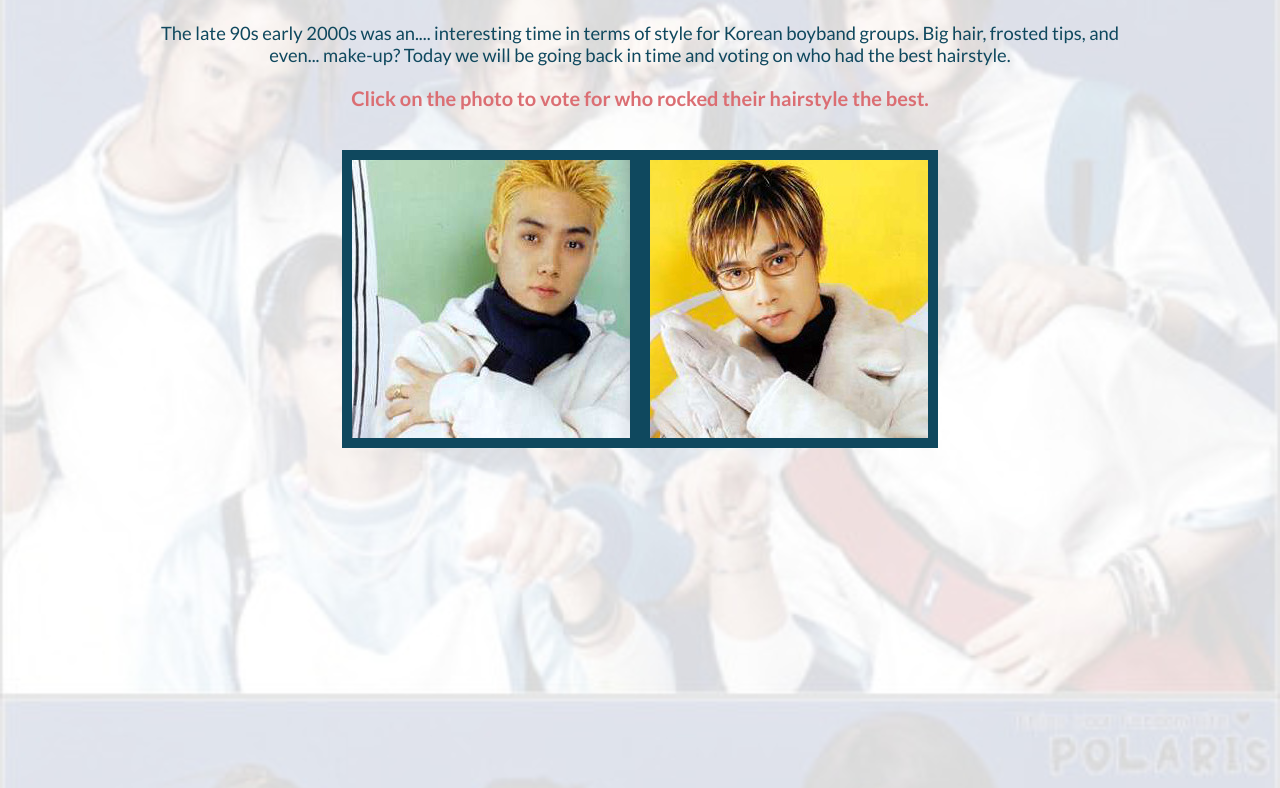
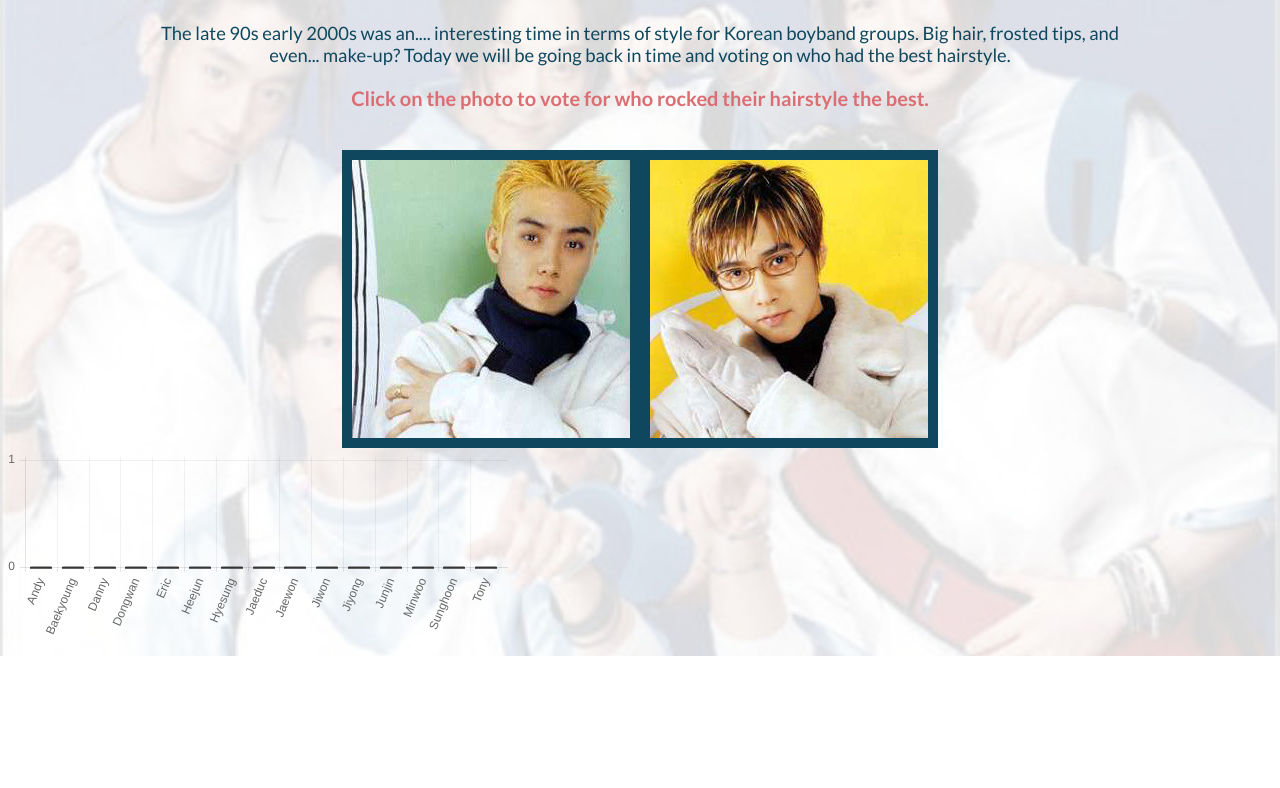
Before and after one commit to ginaleegossett/who-wore-it-best, a plain HTML site: page index.html in a window 1280 px wide. Shown: the part 164-952 px from the top of the page. After the commit the page ends 820 px from the top, so only its background shows below. Drawn offline with Linux system fonts and the light colour scheme.

Commit message:
Represents work done in lab Wednesday.  Chart is drawn on page load and redrawson click to show current tally of votes.

```diff
--- a/best.js
+++ b/best.js
@@ -55,15 +55,48 @@ function compareImg () {
 //calling the function to compare the photos
 compareImg();
 
+
+
+
+	var data = {
+		labels: ["Andy", "Baekyoung", "Danny", "Dongwan", "Eric", "Heejun", "Hyesung", "Jaeduc", "Jaewon", "Jiwon", "Jiyong", "Junjin", "Minwoo", "Sunghoon", "Tony"],
+		datasets: [
+			{
+				label: "Andy",
+				fillColor: "#363535",
+				strokeColor: "#363535",
+				highlightFill: "#363535",
+				highlightStroke: "#363535",
+				data: [popstars[0].votes, popstars[1].votes, popstars[2].votes, popstars[3].votes, popstars[4].votes,
+				popstars[5].votes, popstars[6].votes, popstars[7].votes, popstars[8].votes, popstars[9].votes, popstars[10].votes,
+				popstars[11].votes, popstars[12].votes, popstars[13].votes, popstars[14].votes]
+			}
+
+			]
+	};
+
+function mkChart() {
+
+	var barChart = document.getElementById('hairstyle').getContext('2d');
+	var hairChart = new Chart(barChart).Bar(data);
+};
+
+mkChart();
+
 //this is a callback function(the function then {} compareImg();), it allows multiple methods to be excuted inside this function
 boxLeft.addEventListener('click', function() {
 	popstars[randomPhoto1].votes += 1;
+	data.datasets[0].data[randomPhoto1] += 1;
 	console.log(popstars[randomPhoto1].cuteyName + " has " + popstars[randomPhoto1].votes + " votes");
 	compareImg();
+	mkChart();
 });
 
 boxRight.addEventListener('click',function() {
 	popstars[randomPhoto2].votes += 1;
+	data.datasets[0].data[randomPhoto2] +=1;
 	console.log(popstars[randomPhoto2].cuteyName + " has " + popstars[randomPhoto2].votes + " votes");
 	compareImg();
+	mkChart();
 });
+//In var data, dataset is an array with a single object.  On line 88 and 97 we say datasets[0] b/c there is only a single object.
--- a/index.html
+++ b/index.html
@@ -26,7 +26,7 @@
 		</article>
 	</div>
 	</div>
-	<canvas id="hairstyle" width="500" height="500"></canvas>
+	<canvas id="hairstyle" width="500" height="200"></canvas>
 	<script src="best.js"></script>
 </body>
 </html>
```
